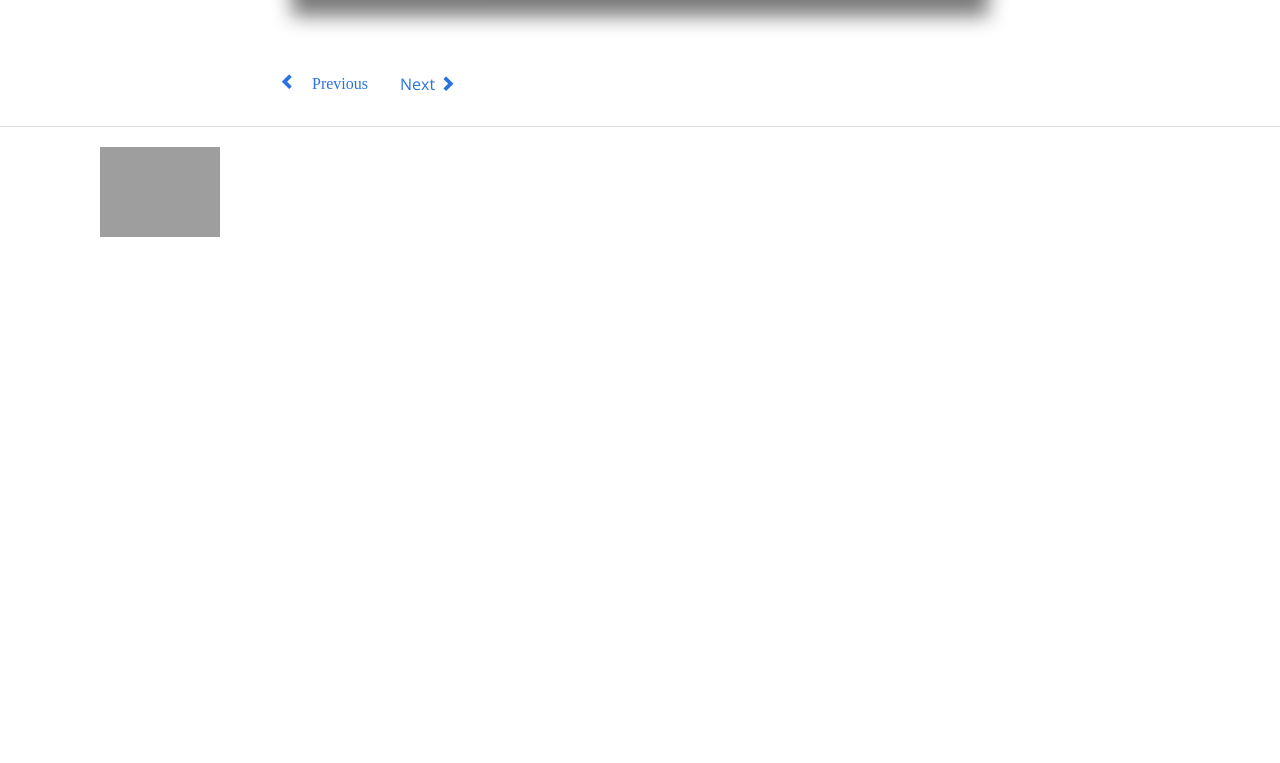
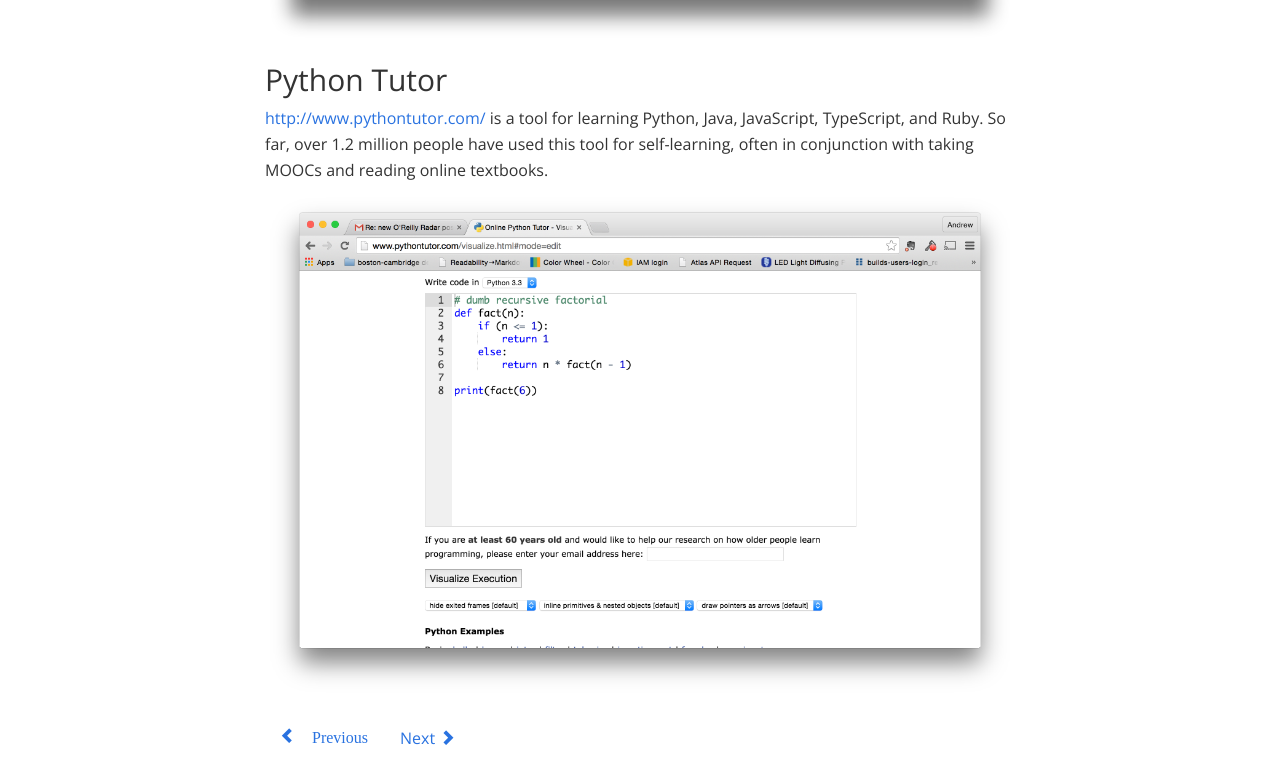
Before and after one commit to odewahn/patterns-of-code-as-media, a plain HTML site: page www/unstructured_sandbox.html in a window 1280 px wide. Shown: the part 7077-7840 px from the top of the page. Before the commit the page ends 7334 px from the top, so only its background shows below. Drawn offline with nearby package versions, Linux system fonts and the light colour scheme; some packages are replaced by stand-ins of ours; grey boxes are pictures that could not be loaded; a script that the page names is missing.

Commit message:
adding pythontutor

```diff
--- a/www/unstructured_sandbox.html
+++ b/www/unstructured_sandbox.html
@@ -233,6 +233,8 @@ tutorial for the julia language. It’s sturcuted as a command-line style
 tutoral, where the user can tye commands like &quot;tutorial&quot; or &quot;next&quot; that
 prompt you to try specific elements of the language.</p>
 <p><img src="images/golang_forio_tutorial.png" alt=""></p>
+<h2>Python Tutor</h2><p><a href="http://www.pythontutor.com/">http://www.pythontutor.com/</a> is a tool for learning Python, Java, JavaScript, TypeScript, and Ruby. So far, over 1.2 million people have used this tool for self-learning, often in conjunction with taking MOOCs and reading online textbooks.</p>
+<p><img src="images/python-tutor.png" alt="Python Tutor"></p>
 
 
 
```
Also changed, not shown: public/images/python-tutor.png (added), www/images/python-tutor.png (added), 1 other file.
